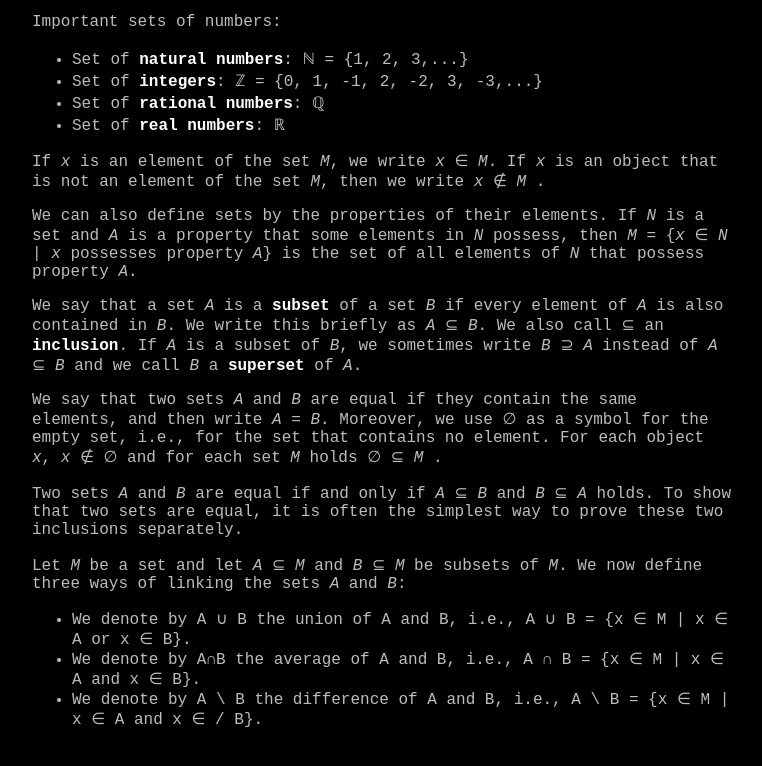
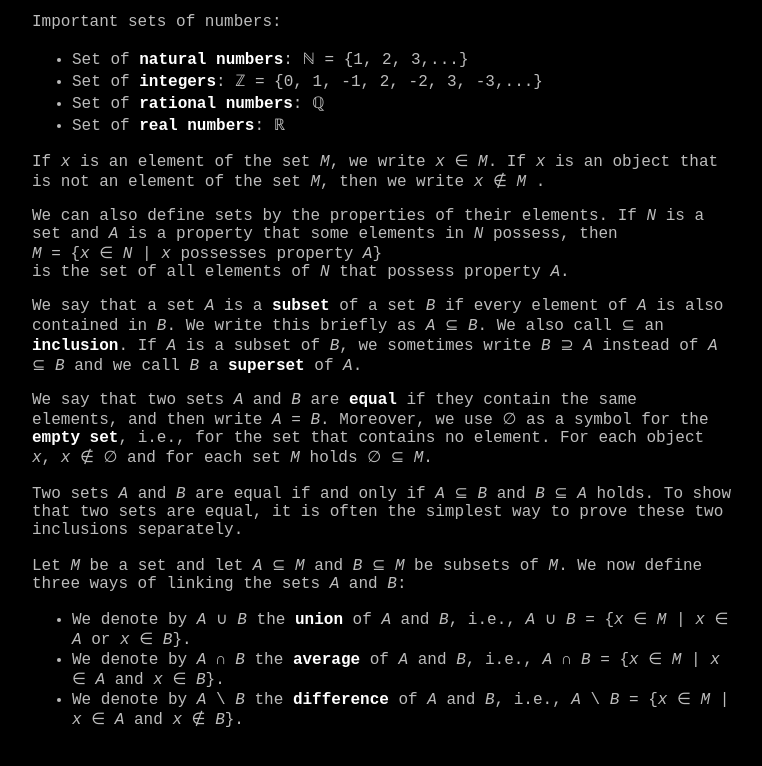
Before and after one commit to kidsstuff/Webpage, a plain HTML site: page writing/luds.html in a window 1280 px wide. Shown: the part 1456-2222 px from the top of the page, without its empty margins (258-1020 px from the left). Drawn offline with Linux system fonts and the light colour scheme.

Commit message:
more set theory

```diff
--- a/writing/luds.html
+++ b/writing/luds.html
@@ -44,16 +44,15 @@
                 <li>Set of <strong>real numbers</strong>: &#x211D;</li>
             </ul>
             <p>If <i>x</i> is an element of the set <i>M</i>, we write <i>x</i> &#8712; <i>M</i>. If <i>x</i> is an object that is not an element of the set <i>M</i>, then we write <i>x</i> &#8713; <i>M</i> .</p>
-            <p>We can also define sets by the properties of their elements. If <i>N</i> is a set and <i>A</i> is a property that some elements in <i>N</i> possess, then <i>M</i> = {<i>x</i> &#8712; <i>N</i> | <i>x</i> possesses property <i>A</i>} is the set of all elements of <i>N</i> that possess property <i>A</i>.</p>
+            <p>We can also define sets by the properties of their elements. If <i>N</i> is a set and <i>A</i> is a property that some elements in <i>N</i> possess, then <br><i>M</i> = {<i>x</i> &#8712; <i>N</i> | <i>x</i> possesses property <i>A</i>}<br> is the set of all elements of <i>N</i> that possess property <i>A</i>.</p>
             <p>We say that a set <i>A</i> is a <strong>subset</strong> of a set <i>B</i> if every element of <i>A</i> is also contained in <i>B</i>. We write this briefly as <i>A</i> ⊆ <i>B</i>. We also call &#x2286; an <strong>inclusion</strong>. If <i>A</i> is a subset of <i>B</i>, we sometimes write <i>B</i> &#x2287; <i>A</i> instead of <i>A</i> ⊆ <i>B</i> and we call <i>B</i> a <strong>superset</strong> of <i>A</i>.</p>
-            <p>We say that two sets <i>A</i> and <i>B</i> are equal if they contain the same elements, and then write <i>A</i> = <i>B</i>. Moreover, we use &#x2205; as a symbol for the empty set, i.e., for the set that contains no element. For each object <i>x</i>, <i>x</i> &#8713; &#x2205; and for each set <i>M</i> holds &#x2205; &#x2286; <i>M</i> .</p>
+            <p>We say that two sets <i>A</i> and <i>B</i> are <strong>equal</strong> if they contain the same elements, and then write <i>A</i> = <i>B</i>. Moreover, we use &#x2205; as a symbol for the <strong>empty set</strong>, i.e., for the set that contains no element. For each object <i>x</i>, <i>x</i> &#8713; &#x2205; and for each set <i>M</i> holds &#x2205; &#x2286; <i>M</i>.</p>
             <p>Two sets <i>A</i> and <i>B</i> are equal if and only if <i>A</i>  &#x2286; <i>B</i> and <i>B</i> &#x2286; <i>A</i> holds. To show that two sets are equal, it is often the simplest way to prove these two inclusions separately.</p>
             <p>Let <i>M</i> be a set and let <i>A</i> ⊆ <i>M</i> and <i>B</i> ⊆ <i>M</i> be subsets of <i>M</i>. We now define three ways of linking the sets <i>A</i> and <i>B</i>:</p>
             <ul>
-                <li>We denote by A ∪ B the union of A and B, i.e., A ∪ B = {x ∈ M | x ∈ A or x ∈ B}.</li>
-                <li>We denote by A∩B the average of A and B, i.e., A ∩ B = {x ∈ M | x ∈ A and x ∈ B}.</li>
-                <li>We denote by A \ B the difference of A and B, i.e., A \ B = {x ∈ M | x ∈ A and x ∈
-/ B}.</li>
+                <li>We denote by <i>A</i> ∪ <i>B</i> the <strong>union</strong> of <i>A</i> and <i>B</i>, i.e., <i>A</i> ∪ <i>B</i> = {<i>x</i> ∈ <i>M</i> | <i>x</i> ∈ <i>A</i> or <i>x</i> ∈ <i>B</i>}.</li>
+                <li>We denote by <i>A</i> ∩ <i>B</i> the <strong>average</strong> of <i>A</i> and <i>B</i>, i.e., <i>A</i> ∩ <i>B</i> = {<i>x</i> ∈ <i>M</i> | <i>x</i> ∈ <i>A</i> and <i>x</i> ∈ <i>B</i>}.</li>
+                <li>We denote by <i>A</i> \ <i>B</i> the <strong>difference</strong> of <i>A</i> and <i>B</i>, i.e., <i>A</i> \ <i>B</i> = {<i>x</i> ∈ <i>M</i> | <i>x</i> ∈ <i>A</i> and <i>x</i> &#8713; <i>B</i>}.</li>
             </ul>
         </article>
     </body>
```
